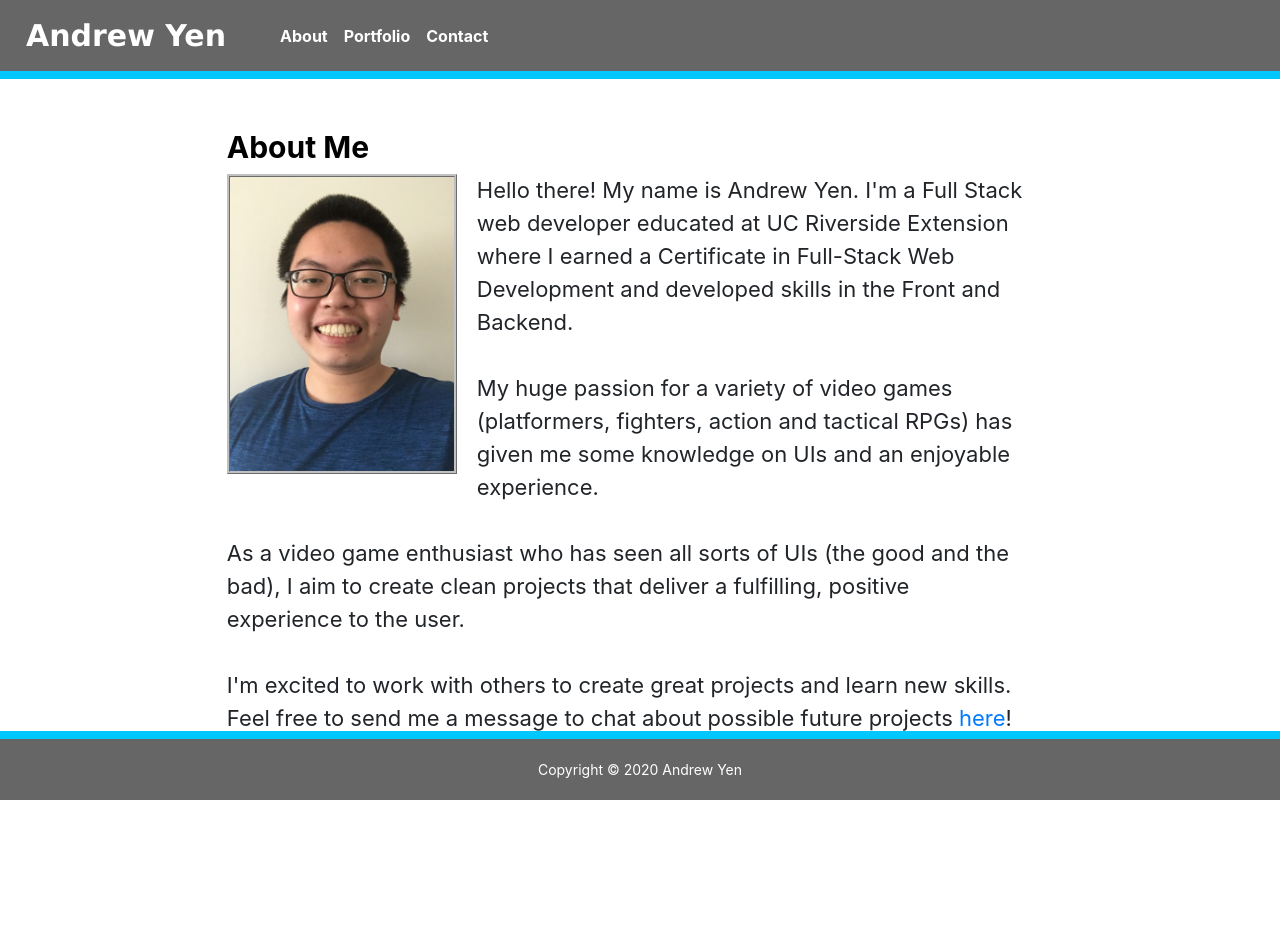
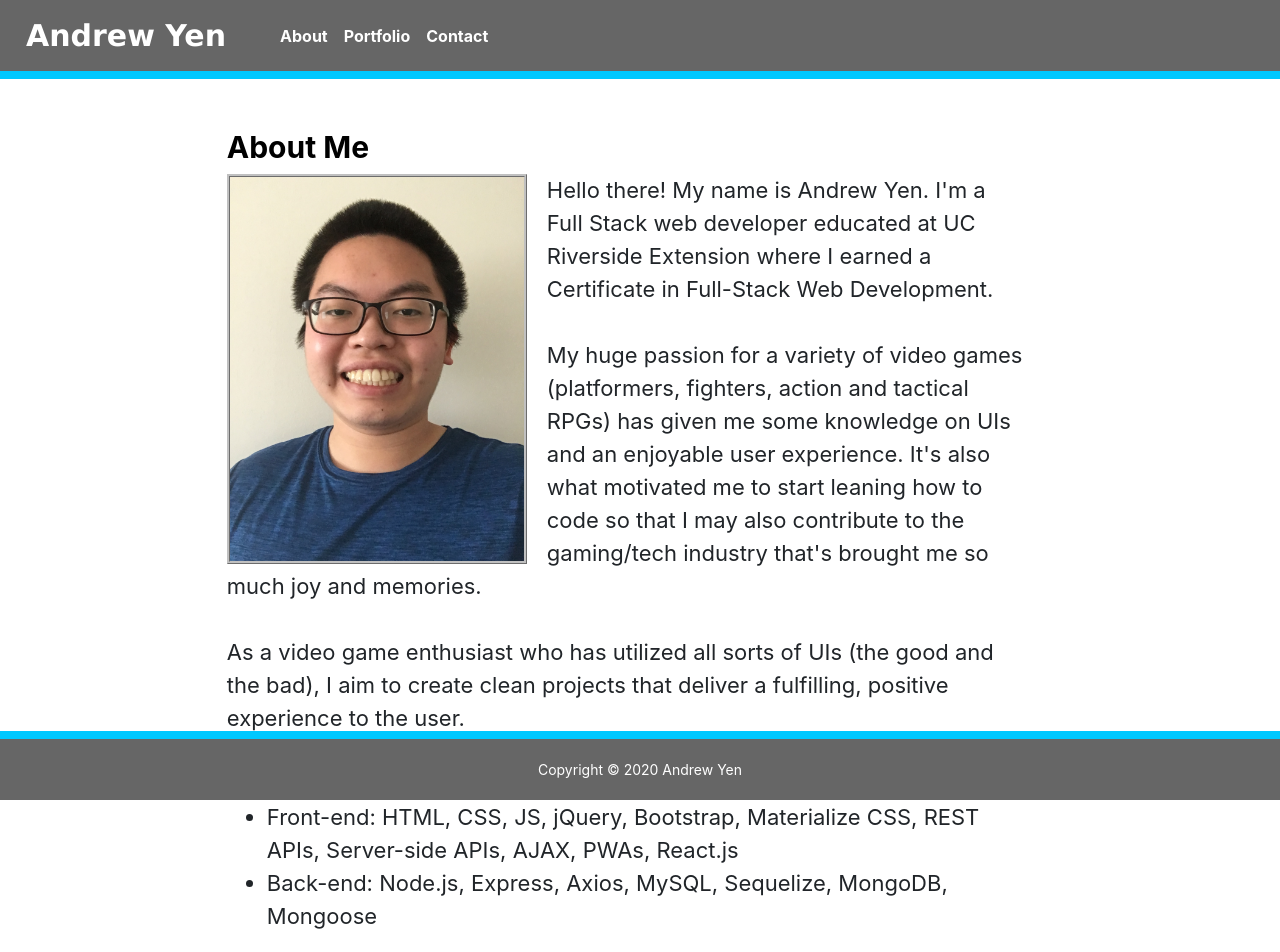
Before and after one commit to andrewyen64/react-portfolio, a React (Create React App) app: page / in a window 1280 px wide. Shown: the top 952 px of the page. Before the commit the page ends 917 px from the top, so only its background shows below. Built offline with nearby package versions, Linux system fonts and the light colour scheme.

Commit message:
Update bio description and add tech skills, remove resume link

```diff
--- a/src/components/Bio/Bio.js
+++ b/src/components/Bio/Bio.js
@@ -1,5 +1,4 @@
 import React from "react";
-import { Link } from "react-router-dom";
 import "./Bio.css";
 import profilePic from "../../images/profilepic.jpg"
 
@@ -12,28 +11,29 @@ function Bio () {
       <img id = "about-image"
         src = {profilePic}
         alt = "My Profile"
-        width = "230px" height = "300px"
+        width = "300px" height = "390px"
         />
       <p>
           Hello there! My name is Andrew Yen. I'm a Full Stack web developer educated at UC Riverside Extension where I earned
-          a Certificate in Full-Stack Web Development and developed skills in the Front and Backend.
+          a Certificate in Full-Stack Web Development.
           <br/><br/>
           My huge passion for a variety of video games (platformers, fighters, action and tactical RPGs) has given me some
-          knowledge on UIs and an enjoyable experience.
+          knowledge on UIs and an enjoyable user experience. It's also what motivated me to start leaning how to code so that I may also
+          contribute to the gaming/tech industry that's brought me so much joy and memories.
           <br/><br/>
-          As a video game enthusiast who has seen all sorts of UIs (the good and the bad), I aim to create clean projects that
+          As a video game enthusiast who has utilized all sorts of UIs (the good and the bad), I aim to create clean projects that
           deliver a fulfilling, positive experience to the user.
           <br/><br/>
+          My current tech skills include:
+          <ul>
+            <li>Front-end: HTML, CSS, JS, jQuery, Bootstrap, Materialize CSS, REST APIs, Server-side APIs, AJAX, PWAs, React.js </li>
+            <li>Back-end: Node.js, Express, Axios, MySQL, Sequelize, MongoDB, Mongoose </li>
+          </ul>
           I'm excited to work with others to create great projects and learn new skills.
           <br></br>
-          Feel free to send me a message
-          to chat about possible future projects <Link to="/contact">here</Link>!
+          <br></br>
+          Feel free to send me a message via my contact page info!
           <br/><br/>
-          Link to my resume:
-          <a href="https://docs.google.com/document/d/e/2PACX-1vSty7EOEJ1yaO4bQOlkTizTDC_tLJlu25hKSr87LQ_3e5iB4OyRJgCTuvwnX9mVoOz_H6mfzkqb1CEq/pub"
-          target="_blank" rel="noopener noreferrer" >
-          Yen_Andrew_2020
-          </a>
 
       </p>
 
```
